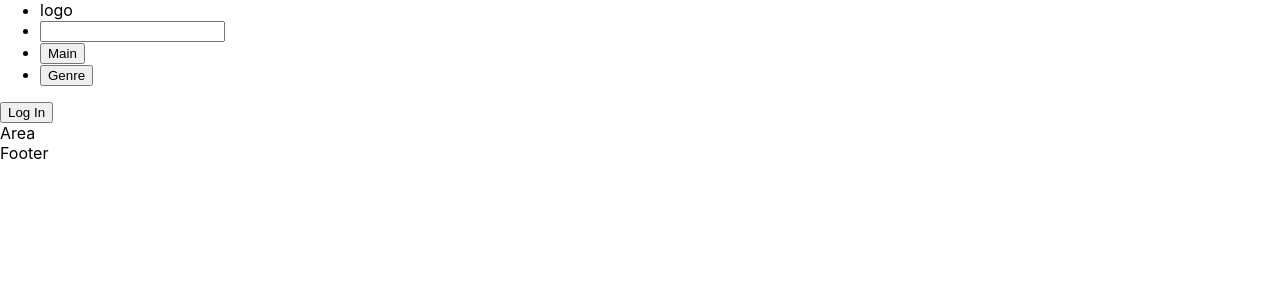
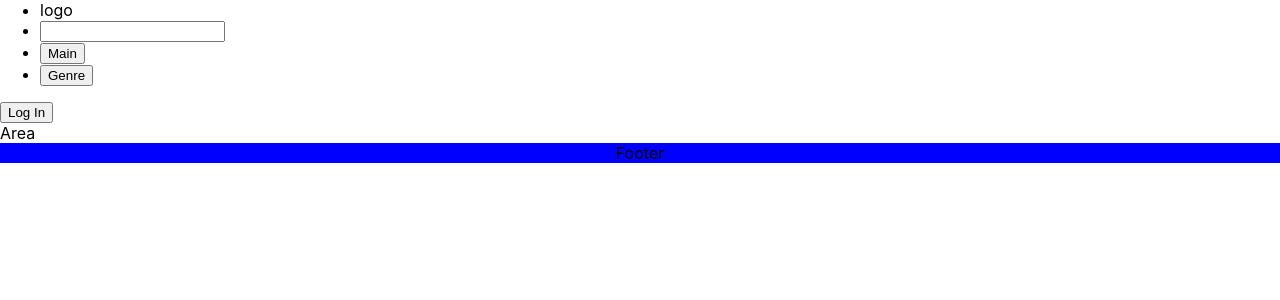
Before and after one commit to KarpovPavel15/example-git-flow, a React (Create React App) app: page / in a window 1280 px wide. Shown: the top 300 px of the page. Built offline with nearby package versions, Linux system fonts and the light colour scheme.

Commit message:
edit Footer structure

```diff
--- a/src/components/footer.jsx
+++ b/src/components/footer.jsx
@@ -1,8 +1,9 @@
 import React, {Component} from "react";
+import "./footer.scss"
 export default class Footer extends Component {
     render() {
         return (
-            <footer>Footer</footer>
+            <footer className="app-footer">Footer</footer>
         )
     }
 }
--- /dev/null
+++ b/src/components/footer.scss
@@ -0,0 +1,4 @@
+.app-footer{
+  background-color: blue;
+  text-align: center;
+}
```
Also changed, not shown: 1 other file (tests, documents, lock files or other folders).
